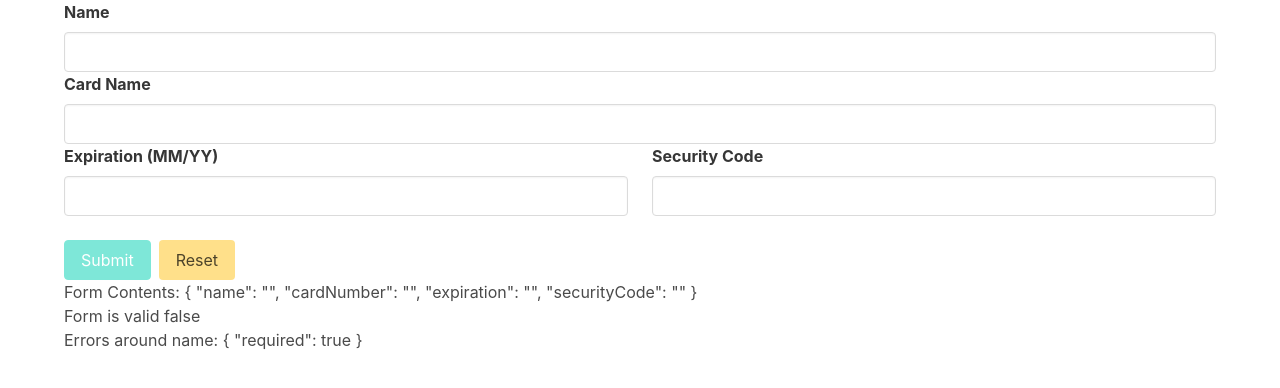
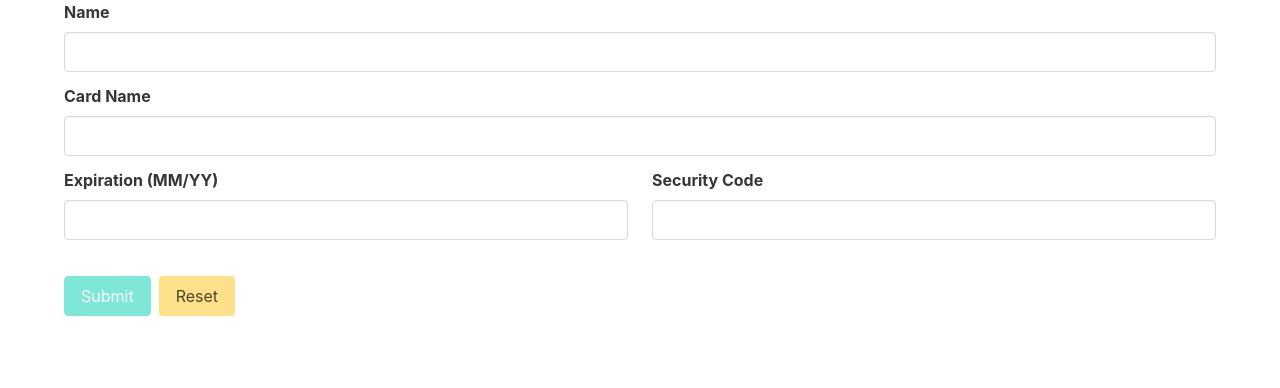
Before and after one commit to BeataJ/creditcard-reactiveForm, an Angular app: page / in a window 1280 px wide. Shown: the top 388 px of the page. Built offline with nearby package versions, Linux system fonts and the light colour scheme.

Commit message:
style .field in input.component.html css

```diff
--- a/src/app/card-form/card-form.component.html
+++ b/src/app/card-form/card-form.component.html
@@ -15,6 +15,6 @@
     </div>
 </form>
 
-<div>Form Contents: {{ cardForm.value | json }}</div>
+<!-- <div>Form Contents: {{ cardForm.value | json }}</div>
 <div>Form is valid {{ cardForm.valid }}</div>
-<div>Errors around name: {{ cardForm.controls.name.errors |json }}</div>
+<div>Errors around name: {{ cardForm.controls.name.errors |json }}</div> -->
--- a/src/app/input/input.component.css
+++ b/src/app/input/input.component.css
@@ -0,0 +1,3 @@
+.field {
+    margin-bottom: .75rem;
+}
```
